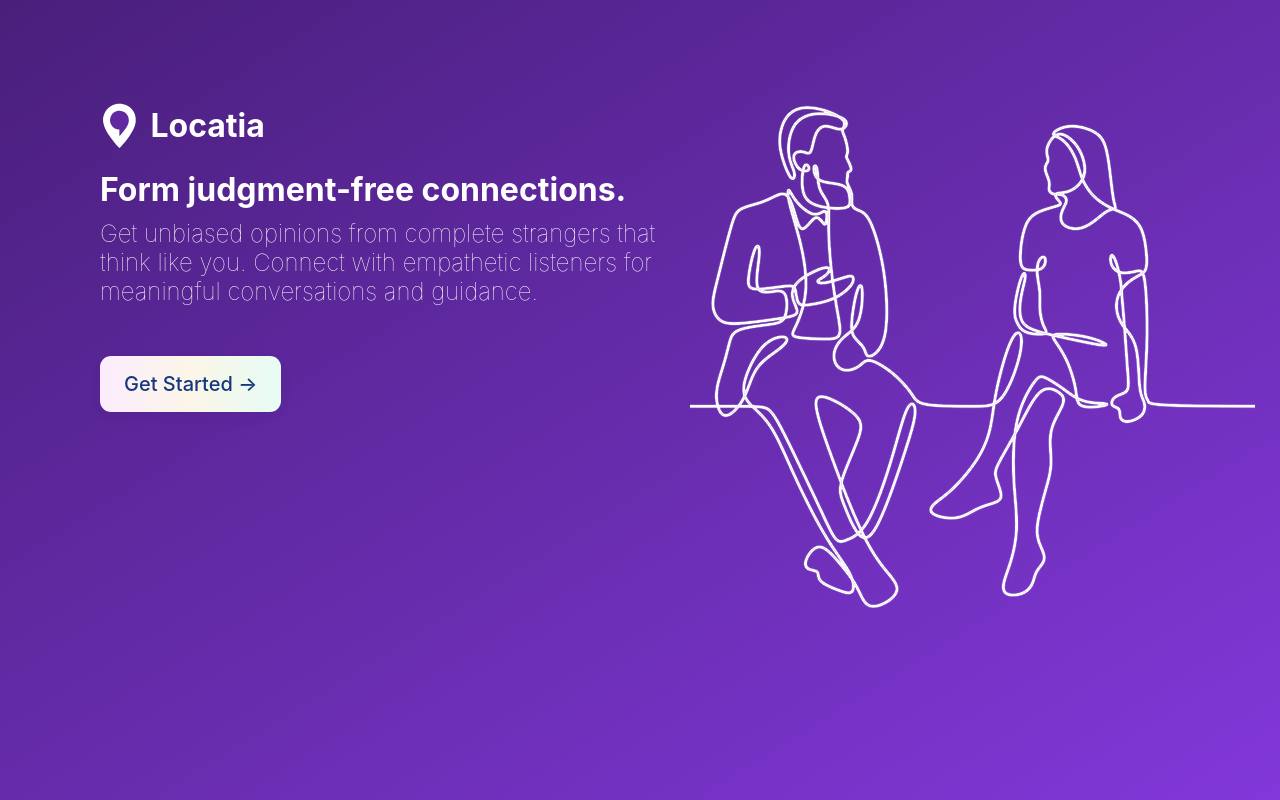
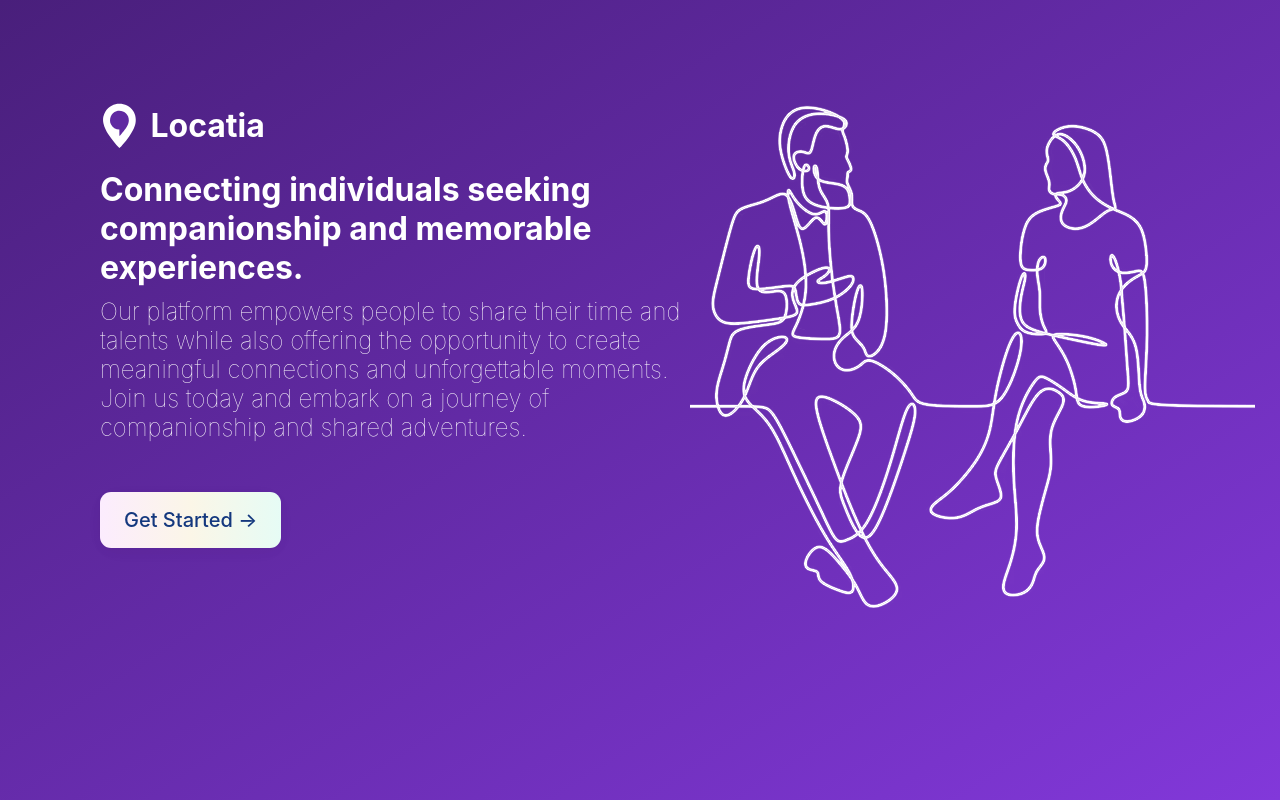
Before and after one commit to JonZavialov/locatia, a React (Create React App) app: page / in a window 1280 px wide. Built offline with nearby package versions, Linux system fonts and the light colour scheme; no server answers.

Commit message:
Update landing page text

```diff
--- a/src/components/landingPage/LandingPage.js
+++ b/src/components/landingPage/LandingPage.js
@@ -23,8 +23,8 @@ function LandingPage(){
                         <img src={process.env.PUBLIC_URL + '/assets/hero-logo.svg'} alt="logo"></img>
                         <h1>Locatia</h1>
                     </div>
-                    <h1>Form judgment-free connections.</h1>
-                    <h2>Get unbiased opinions from complete strangers that think like you. Connect with empathetic listeners for meaningful conversations and guidance.</h2>
+                    <h1>Connecting individuals seeking companionship and memorable experiences.</h1>
+                    <h2>Our platform empowers people to share their time and talents while also offering the opportunity to create meaningful connections and unforgettable moments. Join us today and embark on a journey of companionship and shared adventures.</h2>
                     <SketchButton onClick={() => document.location.href = "/login"} text={"Get Started →"} />
                 </div>
                 <img id="hero-image" src={process.env.PUBLIC_URL + '/assets/hero.png'} alt="hero"></img>
```
